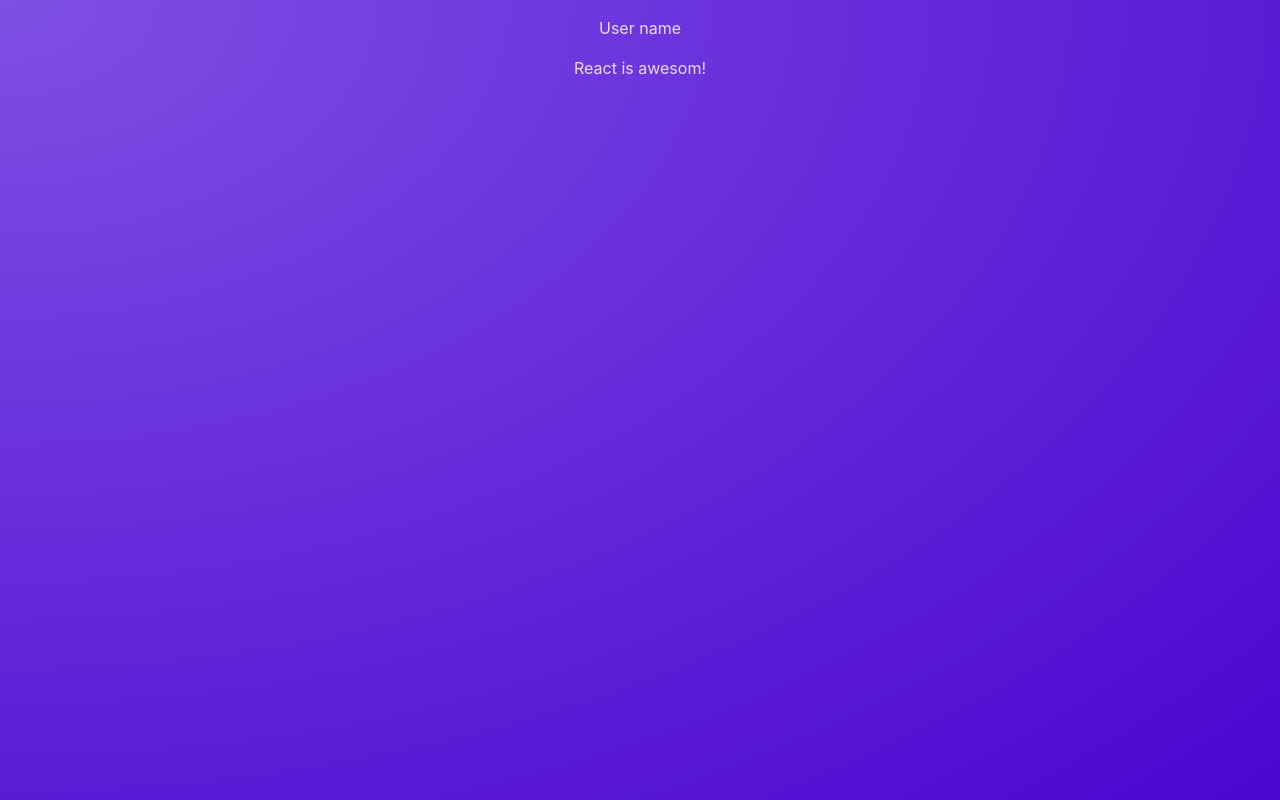
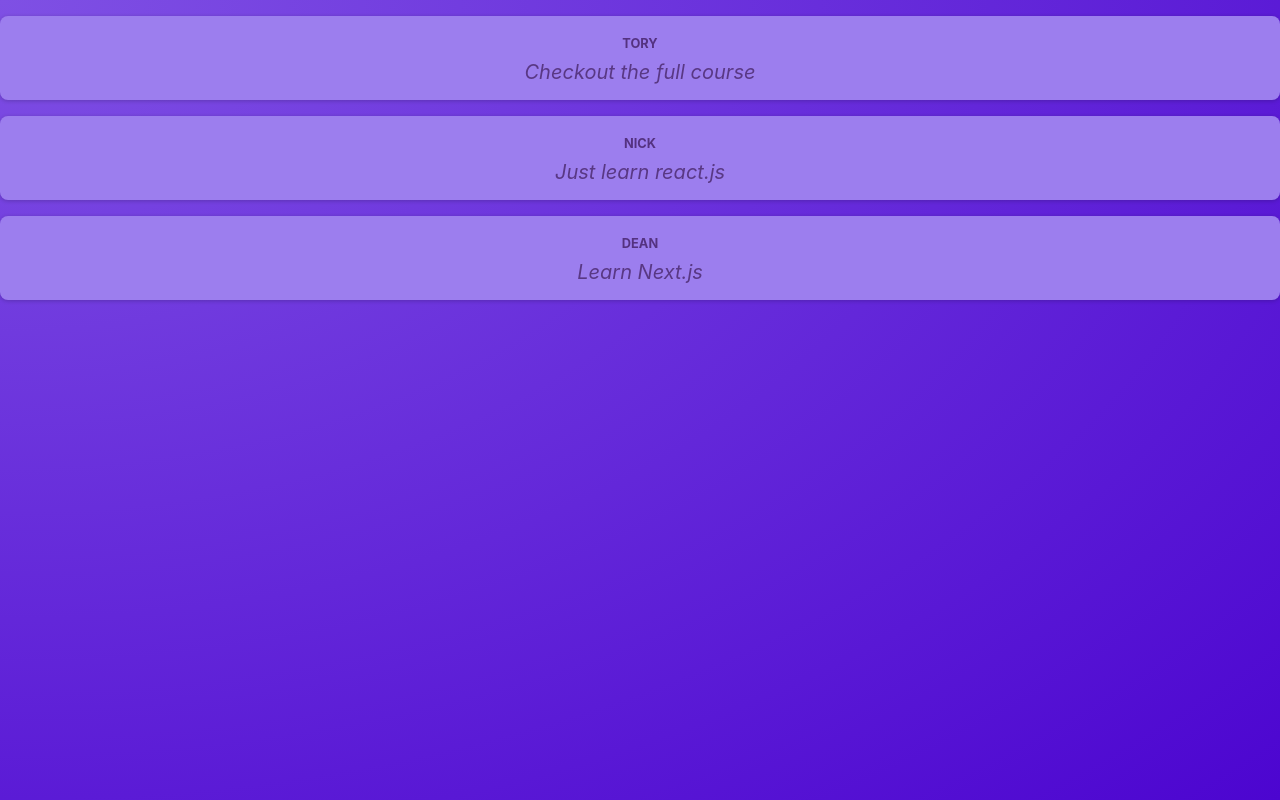
Before and after one commit to ToryOstr/udemy_next_js, a React (Vite) app in the folder vite-project/: page / in a window 1280 px wide. Built offline with nearby package versions, Linux system fonts and the light colour scheme.

Commit message:
finished lesson 20. Add some css styles

```diff
--- a/vite-project/src/App.jsx
+++ b/vite-project/src/App.jsx
@@ -1,6 +1,12 @@
 import Post from "./components/Post";
 function App() {
-  return <Post/>
+  return (
+    <main>
+      <Post author='Tory' body='Checkout the full course'/>
+      <Post author='Nick' body='Just learn react.js'/>
+      <Post author='Dean' body='Learn Next.js'/>
+    </main>
+  );
 }
 
 export default App;
--- a/vite-project/src/components/Post.jsx
+++ b/vite-project/src/components/Post.jsx
@@ -1,6 +1,9 @@
-export default function Post() {
-  return <div>
-    <p>User name</p>
-    <p>React is awesom!</p>
-  </div>
+import styles from './Post.module.css';
+export default function Post(props) {
+  return (
+    <div className={styles.post}>
+      <p className={styles.author}>{props.author}</p>
+      <p className={styles.text}>{props.body}</p>
+    </div>
+  );
 }
--- /dev/null
+++ b/vite-project/src/components/Post.module.css
@@ -0,0 +1,35 @@
+.post {
+  margin: 1rem 0;
+  padding: 1rem;
+  background-color: #9c7eee;
+  border-radius: 8px;
+  box-shadow: 0 1px 4px rgba(0, 0, 0, 0.2);
+  animation: animate-in 1s ease-out forwards;
+}
+
+.author {
+  font-size: 0.8rem;
+  font-weight: bold;
+  color: #543280;
+  margin: 0;
+  text-transform: uppercase;
+}
+
+.text {
+  white-space: pre-wrap;
+  font-size: 1.25rem;
+  margin: 0.25rem 0 0 0;
+  color: #593884;
+  font-style: italic;
+}
+
+@keyframes animate-in {
+  from {
+    opacity: 0;
+    transform: translateY(1rem);
+  }
+  to {
+    opacity: 1;
+    transform: translateY(0);
+  }
+}
```
